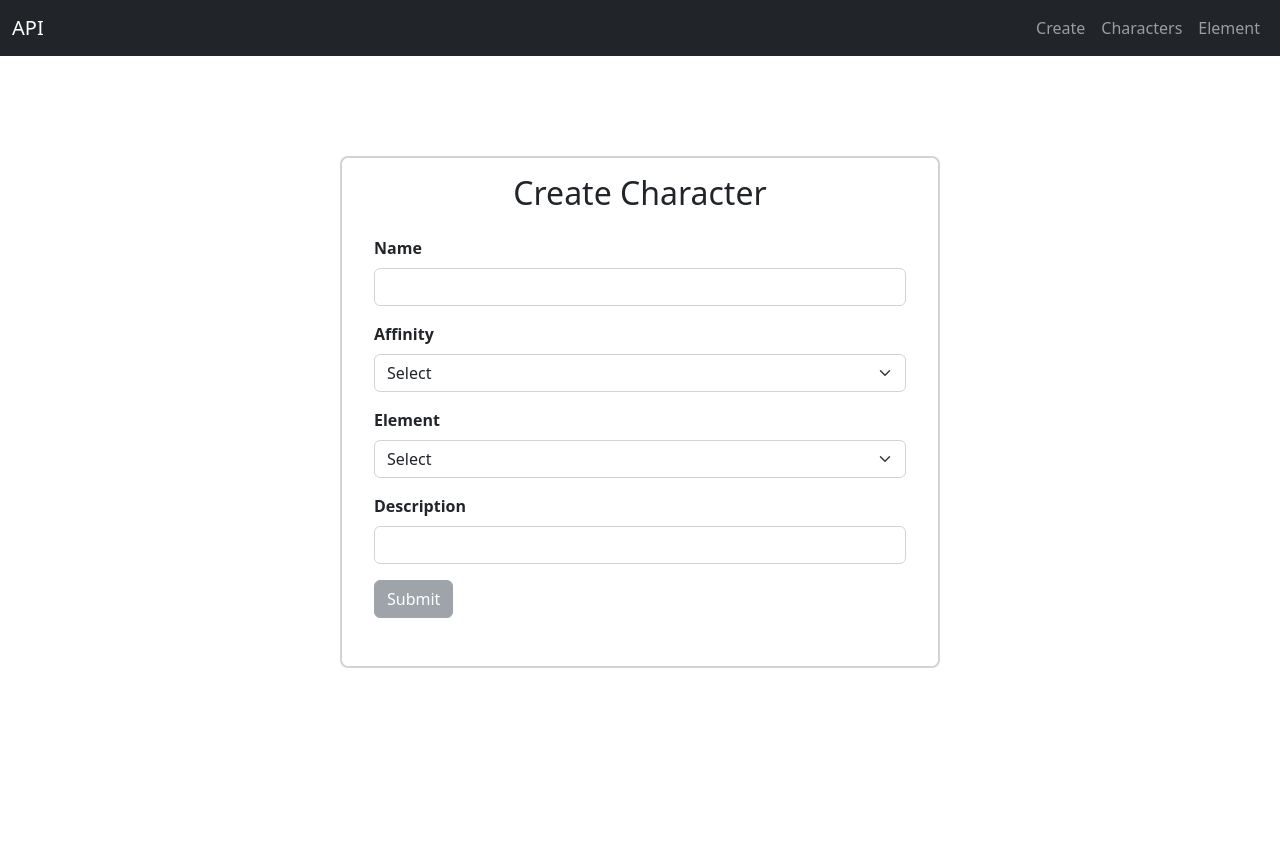
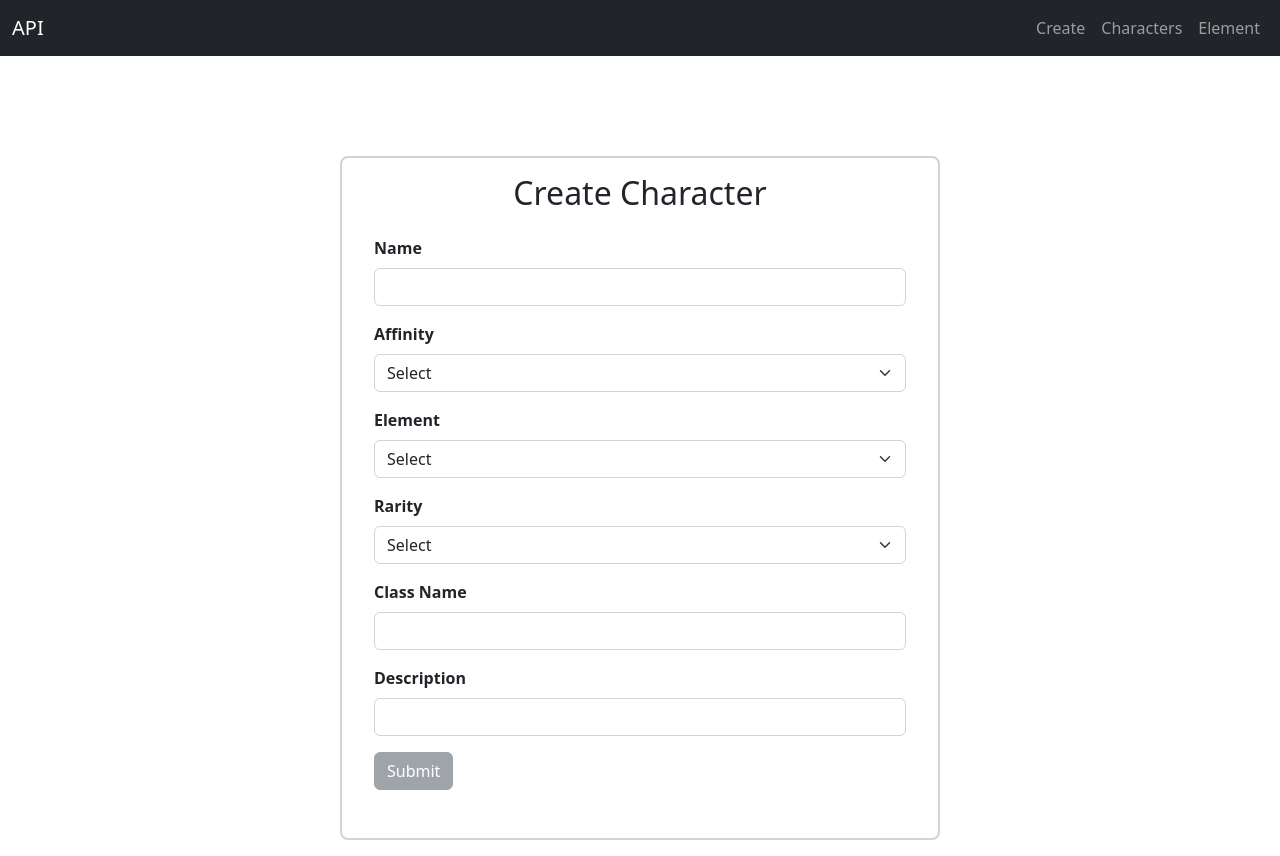
Before and after one commit to DSmith575/s1-23-project-2-react-CRUD-Dsmith575, a React (Create React App) app: page /create in a window 1280 px wide. Before the commit the page ends 800 px from the top, so only its background shows below. Built offline with nearby package versions, Linux system fonts and the light colour scheme.

Commit message:
build(component): refactored some files, moved form data selections
all data are now in their own files, to lower code in one file

```diff
--- a/src/components/Navigation.js
+++ b/src/components/Navigation.js
@@ -11,9 +11,9 @@
  */
 
 import { useState } from "react";
+import CreateCharacter from "./form/createCharacterForm.js";
 import Characters from "./tables/character.js";
-import CharacterForm from "./form/createCharacterForm.js";
-import Elements from "./tables/Elements.js";
+import Elements from "./tables/elements.js";
 
 // Import the following:
 import { BrowserRouter as Router, Routes, Route } from "react-router-dom";
@@ -53,7 +53,7 @@ const Navigation = () => {
         </Collapse>
       </Navbar>
       <Routes>
-        <Route path="/create" element={<CharacterForm />} />
+        <Route path="/create" element={<CreateCharacter />} />
         <Route path="/characters" element={<Characters />} />
         <Route path="/elements" element={<Elements />} />
       </Routes>
--- /dev/null
+++ b/src/components/common/form/formDropDown.js
@@ -0,0 +1,44 @@
+/**
+ * Component for form select menus
+ *
+ * Re-usable component for form select input
+ *
+ * @file: formDropDown.js
+ * @version: 1.0.0
+ * @author: Deacon Smith <SMITDE5@student.op.ac.nz>
+ * @created: 2023-06-03
+ * @updated: 2023-06-03
+ */
+
+import React from "react";
+import { FormGroup, Input, Label } from "reactstrap";
+
+const FormDropDown = ({ id, value, inputType, set, formMap }) => {
+  const handleChange = (e) => {
+    set(e.target.value);
+  };
+
+  return (
+    <FormGroup>
+      <Label for={`${id}Form`}>{id}</Label>
+      <Input
+        id={`${id}Form`}
+        type={inputType}
+        name={`${id}Name`}
+        onChange={handleChange}
+        value={value}
+      >
+        <option value={""} disabled>
+          Select
+        </option>
+        {formMap.map((item) => (
+          <option key={item.value} value={item.value}>
+            {item.label}
+          </option>
+        ))}
+      </Input>
+    </FormGroup>
+  );
+};
+
+export default FormDropDown;
--- a/src/components/form/formDropDown.js
+++ b/src/components/common/form/formTextInput.js
@@ -1,7 +1,19 @@
+/**
+ * Form text field
+ *
+ * Re-usable component for form text field
+ *
+ * @file: formTextInput.js
+ * @version: 1.0.0
+ * @author: Deacon Smith <SMITDE5@student.op.ac.nz>
+ * @created: 2023-06-03
+ * @updated: 2023-06-03
+ */
+
 import React from "react";
 import { FormGroup, Input, Label } from "reactstrap";
 
-const FormDropDown = ({ id, value, inputType, set, formMap }) => {
+const FormTextInput = ({ id, value, inputType, set }) => {
   const handleChange = (e) => {
     set(e.target.value);
   };
@@ -15,18 +27,9 @@ const FormDropDown = ({ id, value, inputType, set, formMap }) => {
         name={`${id}Name`}
         onChange={handleChange}
         value={value}
-      >
-        <option value={""} disabled>
-          Select
-        </option>
-        {formMap.map((item) => (
-          <option key={item.value} value={item.value}>
-            {item.label}
-          </option>
-        ))}
-      </Input>
+      ></Input>
     </FormGroup>
   );
 };
 
-export default FormDropDown;
+export default FormTextInput;
--- a/src/components/form/createCharacterForm.js
+++ b/src/components/form/createCharacterForm.js
@@ -1,7 +1,7 @@
 /**
  * Create character form data
  *
- * Component handles Create Form Requests
+ * Component handles POST Form Requests
  *
  * @file: createCharacterForm.js
  * @version: 1.0.0
@@ -11,41 +11,49 @@
  */
 
 import React, { useEffect, useState, useRef } from "react";
-import { Form, FormGroup, Input, Label } from "reactstrap";
-import ApiPost from "../services/apiCreate";
-import SubmitButton from "./submitButton";
-import FormDropDown from "./formDropDown";
+import { Form, FormText } from "reactstrap";
+import ApiPost from "../services/apiCreate.js";
+import SubmitButton from "../common/form/submitButton.js";
+import FormDropDown from "../common/form/formDropDown.js";
+import FormTextInput from "../common/form/formTextInput.js";
 
-const affinitySelect = [
-  { value: "Light", label: "Light" },
-  { value: "Shadow", label: "Shadow" },
-];
-
-const elementSelection = [
-  { value: "None", label: "None" },
-  { value: "Fire", label: "Fire" },
-  { value: "Water", label: "Water" },
-  { value: "Earth", label: "Earth" },
-  { value: "Wind", label: "Wind" },
-  { value: "Thunder", label: "Thunder" },
-  { value: "Shade", label: "Shade" },
-  { value: "Crystal", label: "Crystal" },
-];
+import { affinitySelect } from "../../data/affinitySelect.js";
+import { elementSelection } from "../../data/elementSelection.js";
 
 const CharacterForm = () => {
   const [message, setMessage] = useState("");
   const [name, setName] = useState("");
   const [affinity, setAffinity] = useState("");
   const [description, setDescription] = useState("");
-  // const [rarity, setRarity] = useState([]);
+  const [rarity, setRarity] = useState("");
+  const [className, setClassName] = useState("");
   const [element, setElement] = useState("");
   // const [personality, setPersonality] = useState("");
   // const [attributes, setAttributes] = useState(null);
+
+  //Used to POST the rest of fields after character is posted
   let characterId;
+
   //submit button validation
-
   const [valid, setValid] = useState(false);
 
+  const resetForm = () => {
+    setName("");
+    setAffinity("");
+    setElement("");
+    setDescription("");
+    setRarity("");
+    setClassName("");
+  };
+
+  const raritySelection = [
+    { value: 2, label: 2 },
+    { value: 3, label: 3 },
+    { value: 4, label: 4 },
+    { value: 5, label: 5 },
+  ];
+
+  //dataObj fields for POST
   const characterData = {
     name,
     affinity,
@@ -57,18 +65,33 @@ const CharacterForm = () => {
     characterId,
   };
 
+  const rarityData = {
+    rarity,
+    className,
+    characterId,
+  };
+
+  // TESTING EFFECT
   useEffect(() => {
-    console.log(affinity);
-  }, [affinity]);
+    console.log(rarityData);
+  }, [name]);
 
+  // Validation: If length >0, field is considered to have a value inside it
   useEffect(() => {
     const isValid = validate();
     setValid(isValid);
-  }, [name, affinity, description, element]);
+  }, [name, affinity, description, element, rarity, className]);
 
   const validate = () => {
-    // return name.length && affinity.length && description.length
-    return name.length && affinity.length && description.length && element.length;
+    // length of values to validate if form is completed
+    return (
+      name.length &&
+      affinity.length &&
+      description.length &&
+      element.length &&
+      rarity.length &&
+      className.length
+    );
   };
 
   const HandleSubmit = async (event) => {
@@ -77,14 +100,12 @@ const CharacterForm = () => {
       const response = await ApiPost("characters", characterData);
       if (response.status === 201) {
         elementData.characterId = response.data.data.id;
+        rarityData.characterId = response.data.data.id;
         await ApiPost("elements", elementData);
+        await ApiPost("rarities", rarityData);
 
         setMessage(response.data.msg);
-
-        setName("");
-        setAffinity("");
-        setElement("");
-        setDescription("");
+        resetForm();
       }
 
       // Handle the successful creation of the character
@@ -99,14 +120,8 @@ const CharacterForm = () => {
     <div className="App">
       <h2 style={{ textAlign: "center" }}>Create Character</h2>
       <Form className="form" onSubmit={HandleSubmit}>
-        <FormGroup>
-          <Label for="">Name</Label>
-          <Input
-            type="text"
-            value={name}
-            onChange={(e) => setName(e.target.value)}
-          />
-        </FormGroup>
+        {/* Name */}
+        <FormTextInput id={"Name"} value={name} inputType={"text"} set={setName} />
 
         {/* Affinity */}
         <FormDropDown
@@ -126,56 +141,32 @@ const CharacterForm = () => {
           formMap={elementSelection}
         />
 
-        {/* <FormGroup>
-          <Label for="affinityForm">Affinity</Label>
-          <Input
-            id="affinityForm"
-            type="select"
-            name="affSelect"
-            onChange={(e) => setAffinity(e.target.value)}
-            value={affinity}
-          >
-            <option value={""} disabled>
-              Select
-            </option>
-            {affinitySelect.map((affinity) => (
-              <option key={affinity.value} value={affinity.value}>
-                {affinity.label}
-              </option>
-            ))}
-          </Input>
-        </FormGroup> */}
+        {/* Rarity */}
+        <FormDropDown
+          id={"Rarity"}
+          value={rarity}
+          inputType="select"
+          set={setRarity}
+          formMap={raritySelection}
+        />
 
-        {/* <FormGroup>
-          <Label for="elementForm">Element</Label>
-          <Input
-            id="elementForm"
-            type="select"
-            name="eleSelect"
-            onChange={(e) => setElement(e.target.value)}
-            value={element}
-          >
-            <option value={""} disabled>
-              Select
-            </option>
-            {elementSelection.map((element) => (
-              <option key={element.value} value={element.value}>
-                {element.label}
-              </option>
-            ))}
-          </Input>
-        </FormGroup> */}
+        {/* Rarity Class name */}
 
-        <FormGroup>
-          <Label for="descripForm">Description</Label>
-          <Input
-            id="descripForm"
-            type="text"
-            name="description"
-            value={description}
-            onChange={(e) => setDescription(e.target.value)}
-          />
-        </FormGroup>
+        <FormTextInput
+          id={"Class Name"}
+          value={className}
+          inputType={"text"}
+          set={setClassName}
+        />
+
+        {/* Description */}
+        <FormTextInput
+          id={"Description"}
+          value={description}
+          inputType={"text"}
+          set={setDescription}
+        />
+
         <SubmitButton characterData={valid} style={{}} />
         <div style={{ textAlign: "center", fontSize: "20px", fontWeight: "600" }}>
           <p>{message}</p>
--- a/src/components/tables/character.js
+++ b/src/components/tables/character.js
@@ -14,8 +14,6 @@ import { Table } from "reactstrap";
 import axios from "axios";
 import { useState, useEffect } from "react";
 
-import Pagination from "reactstrap";
-
 const Post = () => {
   const [data, setData] = useState([]);
   useEffect(() => {
@@ -25,7 +23,6 @@ const Post = () => {
           `https://smitde5-rest-api.onrender.com/api/v1/characters?sortBy=id&sortOrder=desc`
         );
         setData(res.data.data);
-        // console.log(data);
       } catch (err) {
         console.log(err);
       }
@@ -39,6 +36,8 @@ const Post = () => {
           <th>ID</th>
           <th>Name</th>
           <th>Element</th>
+          <th>Rarity</th>
+          <th>Class Name</th>
           <th>Affinity</th>
           <th>Description</th>
         </tr>
@@ -49,6 +48,8 @@ const Post = () => {
             <td>{d.id}</td>
             <td>{d.name}</td>
             <td>{d.element.map((e) => e.element)}</td>
+            <td>{d.rarity.map((e) => e.rarity)}</td>
+            <td>{d.rarity.map((e) => e.className)}</td>
             <td>{d.affinity}</td>
             <td>{d.description}</td>
           </tr>
--- /dev/null
+++ b/src/data/affinitySelect.js
@@ -0,0 +1,4 @@
+export const affinitySelect = [
+  { value: "Light", label: "Light" },
+  { value: "Shadow", label: "Shadow" },
+];
--- /dev/null
+++ b/src/data/elementSelection.js
@@ -0,0 +1,10 @@
+export const elementSelection = [
+  { value: "None", label: "None" },
+  { value: "Fire", label: "Fire" },
+  { value: "Water", label: "Water" },
+  { value: "Earth", label: "Earth" },
+  { value: "Wind", label: "Wind" },
+  { value: "Thunder", label: "Thunder" },
+  { value: "Shade", label: "Shade" },
+  { value: "Crystal", label: "Crystal" },
+];
```
Also changed, not shown: src/components/common/form/submitButton.js (renamed from src/components/form/submitButton.js, +13 -0 lines), src/components/tables/rarity.js (added, +11 -0 lines).
